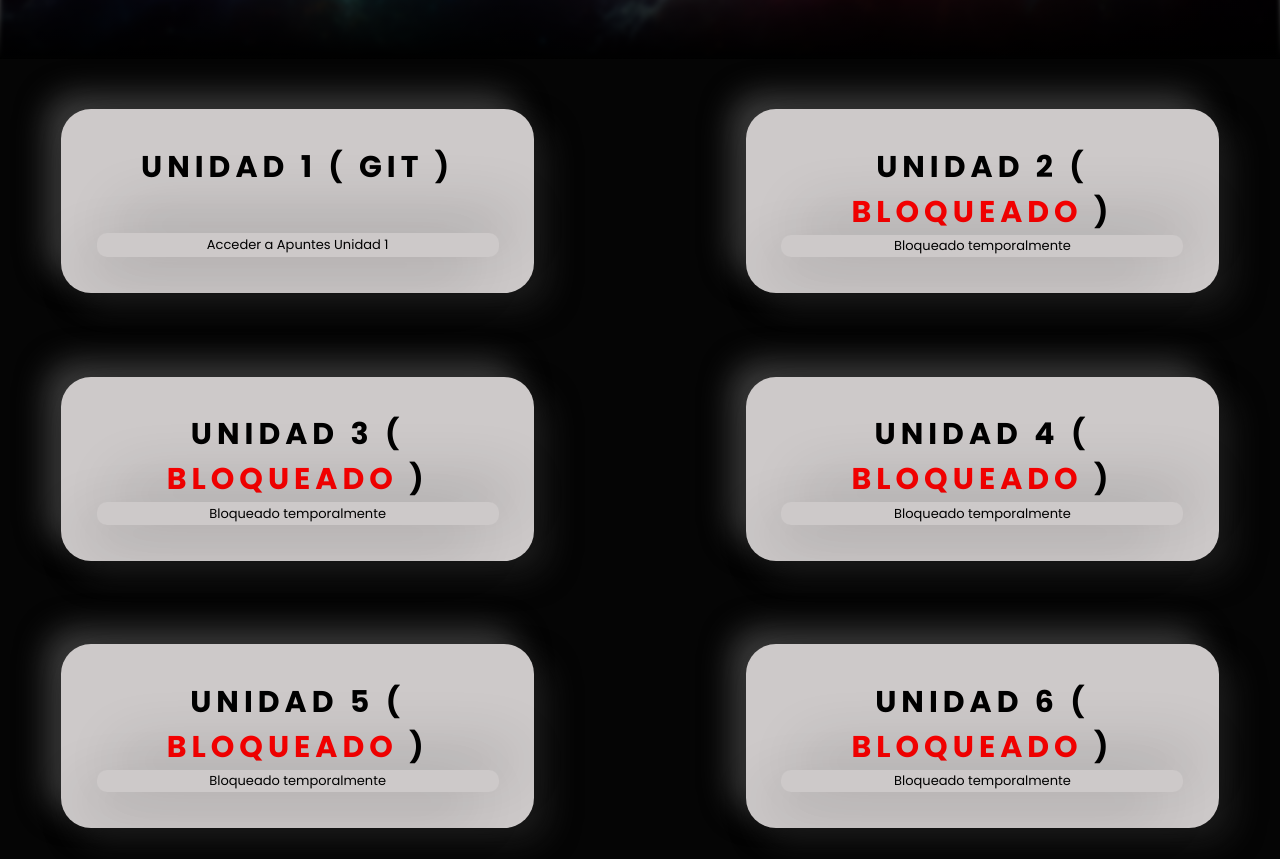
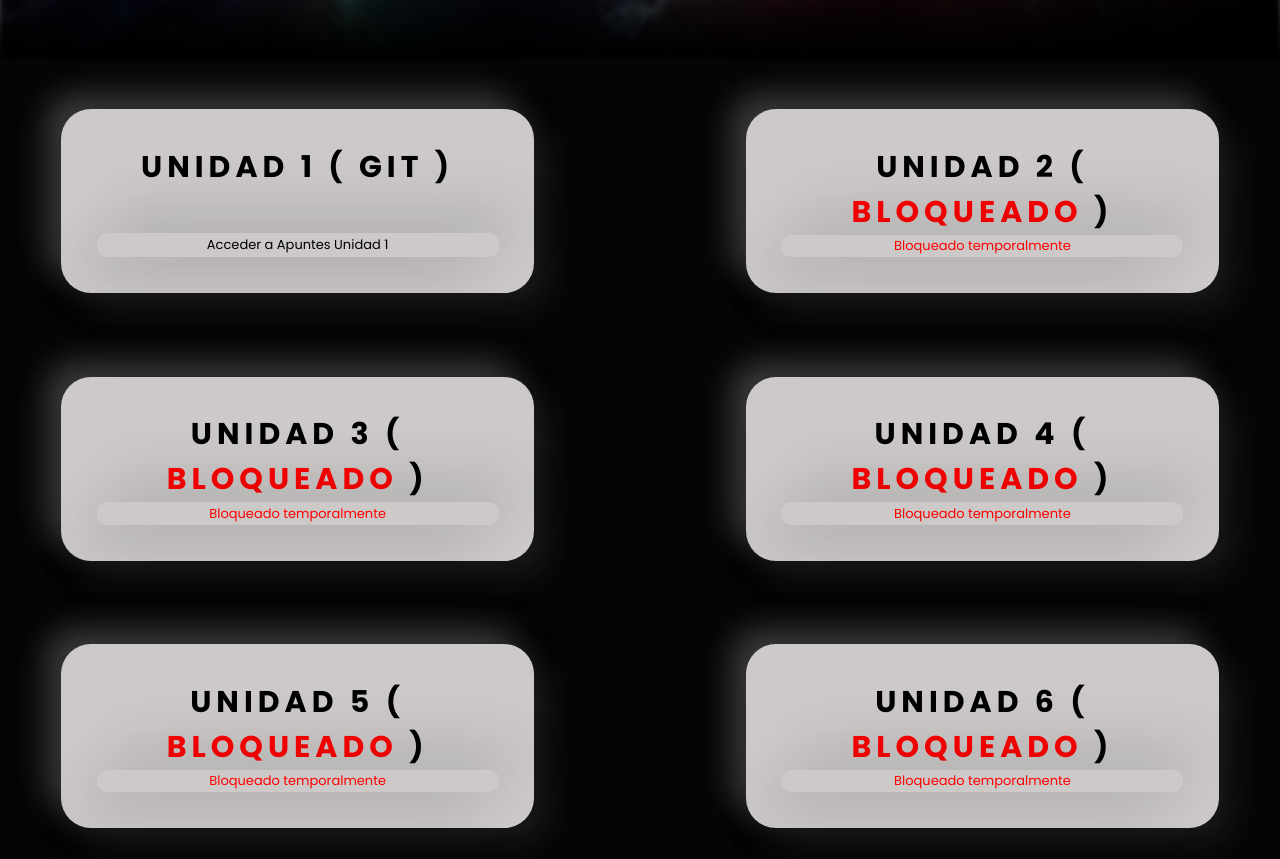
Before and after one commit to zmartinl/2DAW, a PHP site: page / in a window 1280 px wide. Shown: the part 741-1600 px from the top of the page. Run offline with PHP 8.4, Linux system fonts and the light colour scheme; some libraries are stand-ins or nearby versions.

Commit message:
Cambios en el menu de unidades

```diff
--- a/DEAP/DiarioAprendizaje/assets/menu.css
+++ b/DEAP/DiarioAprendizaje/assets/menu.css
@@ -7,9 +7,15 @@
     font-family: "Poppins", sans-serif;
 }
 html{
+    width: 100%;
     font-size: 62.5%; /* 1rem = 10px */
     scroll-snap-type: y mandatory;
     scrollbar-width: none; /* Quitar el scroll en firefox */
+}
+
+html body{
+    width: 100%;
+    overflow-x: hidden;
 }
 
 .parallax{
@@ -59,13 +65,27 @@
 }
 
 /* Termina el parallax */
+
 .sec{
-    position: relative;
-    min-height: 500px;
+    width: 100%;
+    margin: 0 auto;
     padding-top: 50px;
     display: grid;
     grid-template-columns: repeat(3, 1fr);
     gap: 20px;
+}
+
+.sec h2{
+    text-transform: uppercase;
+    text-align: center;
+    font-size: 4rem;
+    margin-bottom: 10px;
+    color: #20496a;
+}
+
+.sec p{
+    font-size: 1.2rem;
+    color: white;
 }
 
 .card{
@@ -112,33 +132,18 @@
     color: red;
 }
 
-@media (min-width: 767px) {
-    .sec{
-        grid-template-columns: repeat(1, 1fr);
-    }
-    .sec .card .card-text p{
-        text-align: center;
-    }
+.card>button>span{
+    color: red;
 }
 
-.sec h2{
-    text-transform: uppercase;
-    text-align: center;
-    font-size: 4rem;
-    margin-bottom: 10px;
-    color: #20496a;
+.container{
+    width: 100%;
+    margin: 0 auto;
 }
-
-.sec p{
-    font-size: 1.2rem;
-    color: white;
-}
-
 
 /* Horizontal */
 .no-container{
-    overflow-x: scroll;
-    overflow-y: hidden;
+    overflow: hidden;
     height: 100vh;
     width: 100vw;
     scroll-snap-align: center;
--- a/DEAP/DiarioAprendizaje/index.html
+++ b/DEAP/DiarioAprendizaje/index.html
@@ -23,23 +23,23 @@
                 </div>
                 <div class="card">
                     <h1>UNIDAD 2 ( <span>BLOQUEADO</span> )</h1>
-                    <button>Bloqueado temporalmente</button>
+                    <button><span>Bloqueado temporalmente</span></button>
                 </div>
                 <div class="card">
                     <h1>UNIDAD 3 ( <span>BLOQUEADO</span> )</h1>
-                    <button>Bloqueado temporalmente</button>
+                    <button><span>Bloqueado temporalmente</span></button>
                 </div>
                 <div class="card">
                     <h1>UNIDAD 4 ( <span>BLOQUEADO</span> )</h1>
-                    <button>Bloqueado temporalmente</button>
+                    <button><span>Bloqueado temporalmente</span></button>
                 </div>
                 <div class="card">
                     <h1>UNIDAD 5 ( <span>BLOQUEADO</span> )</h1>
-                    <button>Bloqueado temporalmente</button>
+                    <button><span>Bloqueado temporalmente</span></button>
                 </div>
                 <div class="card">
                     <h1>UNIDAD 6 ( <span>BLOQUEADO</span> )</h1>
-                    <button>Bloqueado temporalmente</button>
+                    <button><span>Bloqueado temporalmente</span></button>
                 </div>
             </div>
         </div>
```
Also changed, not shown: other parts of DEAP/DiarioAprendizaje/assets/menu.css (+86 -3 lines).
